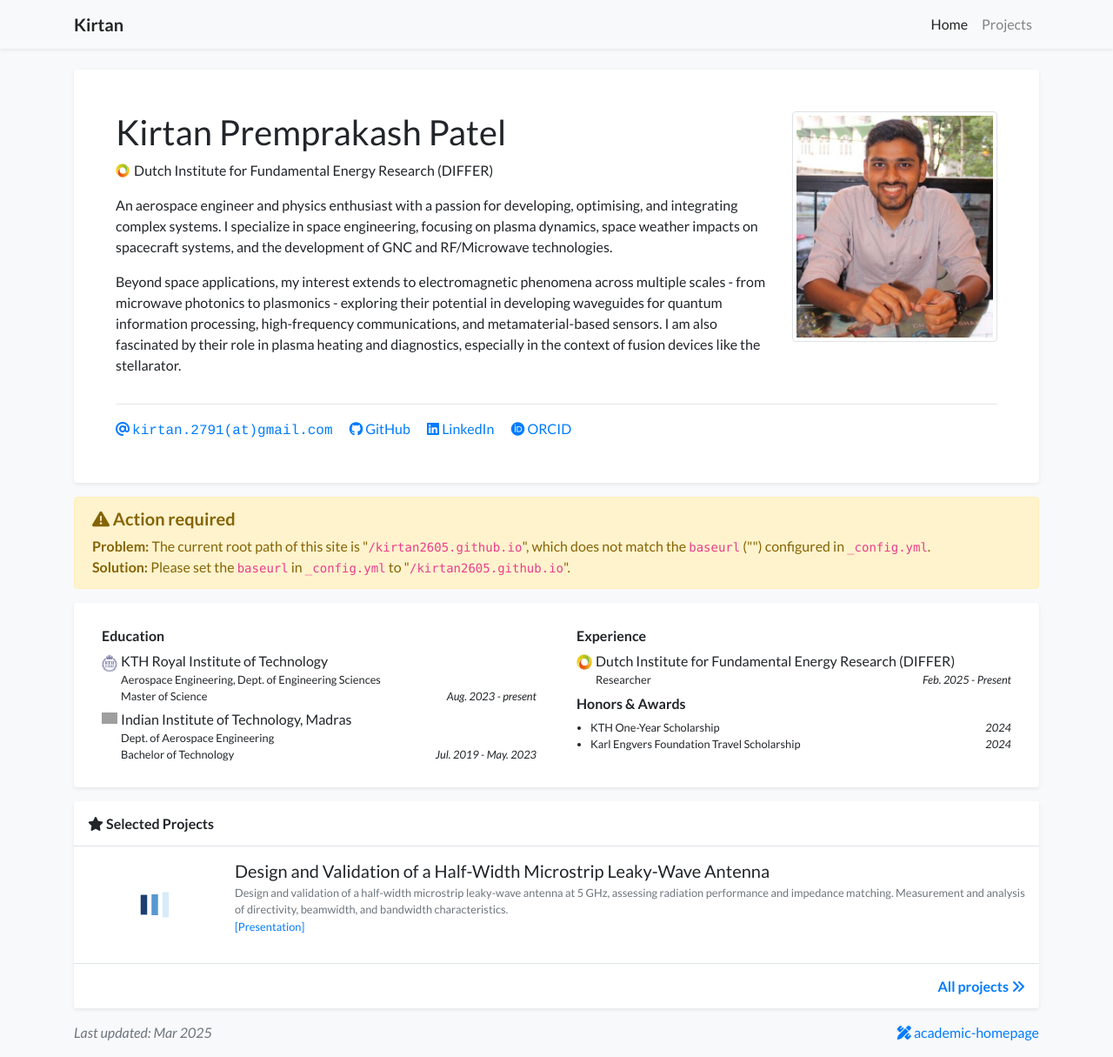
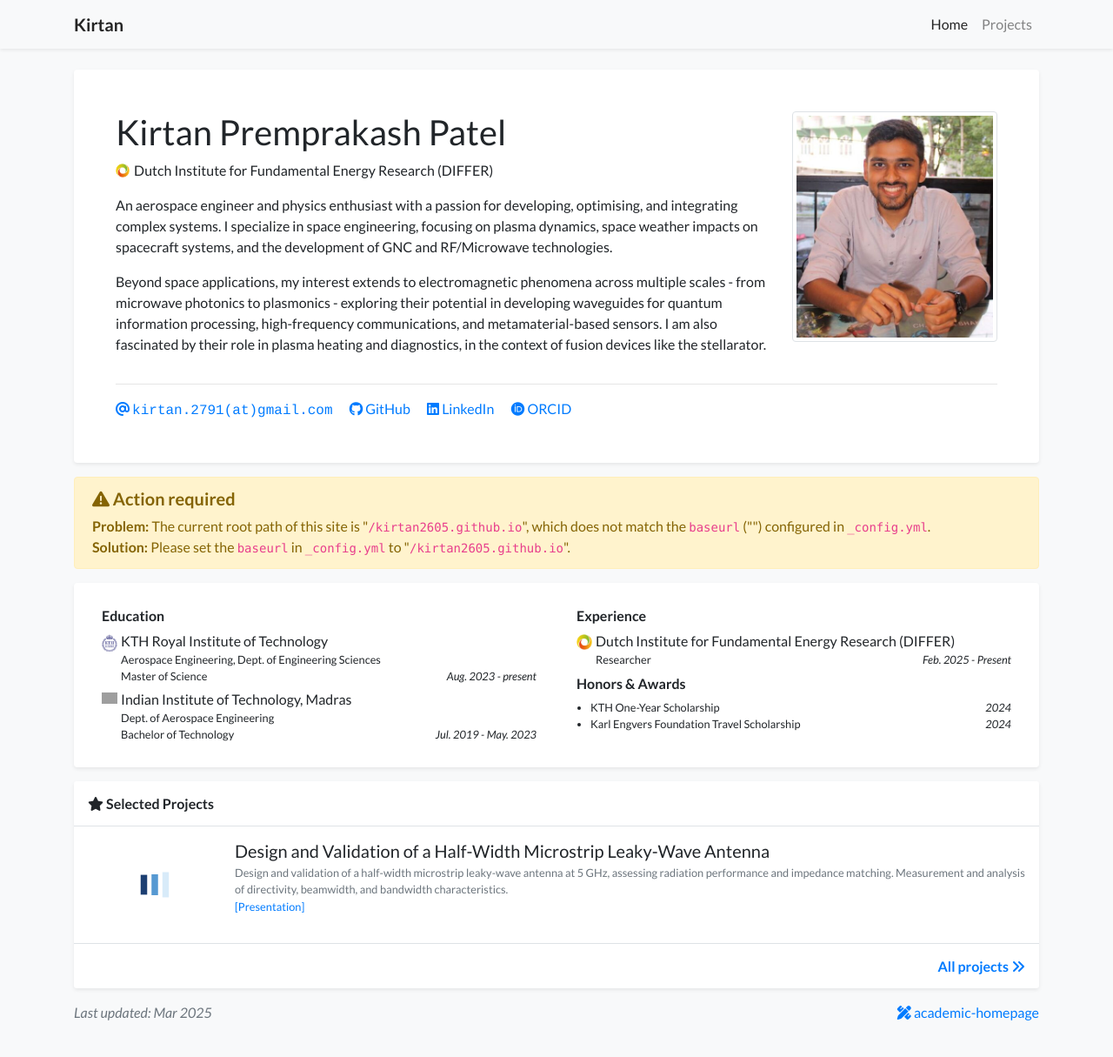
Before and after one commit to kirtan2605/kirtan2605.github.io, a Jekyll site: the page built from index.html, in a window 1280 px wide and 1215 px high. Shown: the whole window at 87% size. Built offline with Jekyll 4.4.1, drawn with Linux system fonts in a browser that asks for light colours; nearby versions of some CDN libraries; a style sheet for code colours, icons or effects is not loaded; grey boxes are pictures that could not be loaded.

Commit message:
Update profile.yml

```diff
--- a/_data/profile.yml
+++ b/_data/profile.yml
@@ -30,7 +30,7 @@ short_bio: >-
     Beyond space applications, my interest extends to electromagnetic phenomena across multiple scales - from microwave photonics to
     plasmonics - exploring their potential in developing waveguides for quantum information processing,
     high-frequency communications, and metamaterial-based sensors. I am also fascinated by their role in plasma heating and diagnostics,
-    especially in the context of fusion devices like the stellarator.
+     in the context of fusion devices like the stellarator.
   </p>
 
 portrait_url: /assets/images/photos/KirtanPatel-cropped.jpg
```
